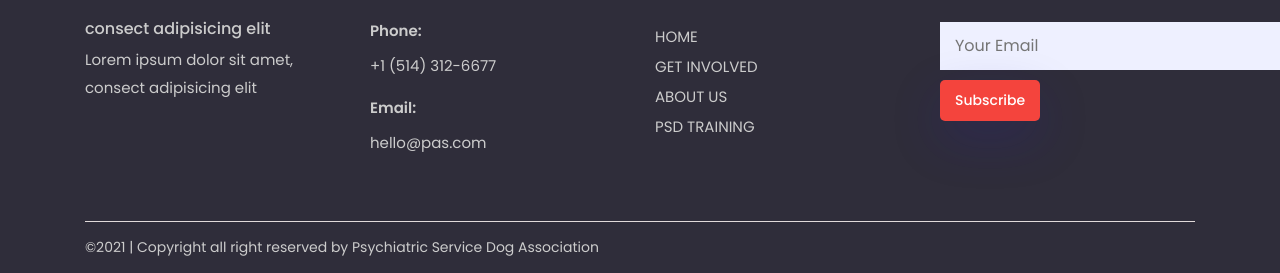
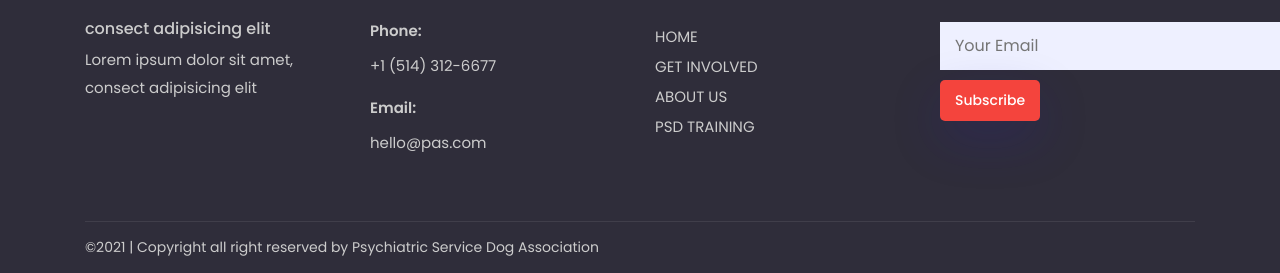
Before and after one commit to winglua/psa, a plain HTML site: page index.html in a window 1280 px wide. Shown: the part 3861-4134 px from the top of the page. Drawn offline with nearby package versions, Linux system fonts and the light colour scheme.

Commit message:
line color changed

```diff
--- a/style.css
+++ b/style.css
@@ -604,7 +604,7 @@ body{
 }
 
 .footer-bottom-area	{
-	border-top:1px solid #E1DADA;
+	border-top:1px solid #403E4A;
 	padding: 15px 0;
 }
 .copy-tetx p a{
```
